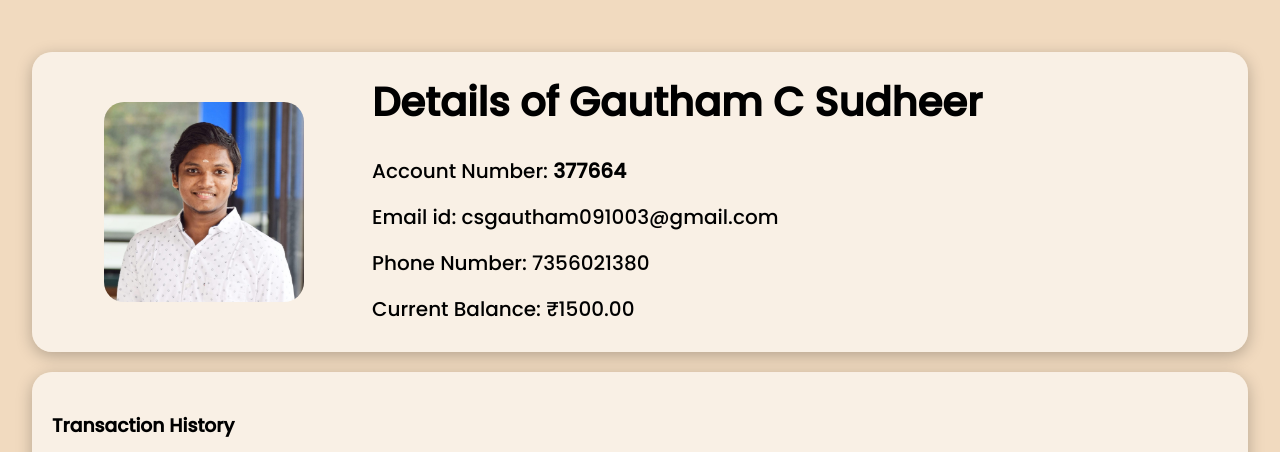
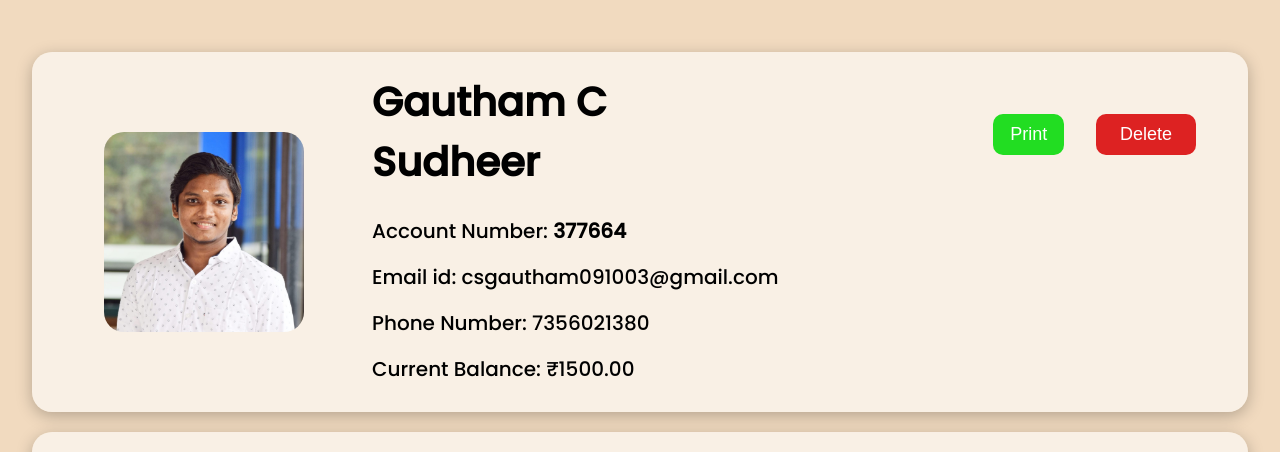
Before and after one commit to gauthamcsudheer/Bank-Management-System, a Django app: page /banking/customer-details/21/ in a window 1280 px wide. Shown: the part 102-554 px from the top of the page. Run offline with Django 4.2, Linux system fonts and the light colour scheme; data comes from the database, SQL or seed files in the repository; both versions use the stored data as it was after the commit.

Commit message:
USer Delete Function

```diff
--- a/banking/templates/customer_details.html
+++ b/banking/templates/customer_details.html
@@ -124,6 +124,50 @@
         th {
             background-color: rgba(44, 32, 24, 0.50);
         }
+
+        .header-section {
+            display: flex;
+            justify-content: space-between;
+            align-items: center;
+        }
+
+        .header-section h1 {
+            margin: 0;
+            margin-bottom: 1rem;
+            margin-right: 360px;
+            font-size: 40px;
+        }
+
+        .header-section button {
+            font-size: 18px;
+            border: none;
+            cursor: pointer;
+            padding: 10px;
+            width: 100px;
+            margin-right: 32px;
+            margin-bottom: 12px;
+            border-radius: 10px;
+        }
+
+        #printButton {
+            background-color: #22DD22; /* Green background for Print button */
+            color: #fff;
+        }
+
+        #printButton:hover {
+            background-color: #20CC20;
+            transition: 300ms;
+        }
+
+        #deleteButton {
+            background-color: #DD2222; /* Red background for Delete button */
+            color: #fff;
+        }
+
+        #deleteButton:hover {
+            background-color: #BB2020; /* Red background for Delete button */
+            transition: 300ms;
+        }
     </style>
 </head>
 
@@ -136,13 +180,21 @@
     </header>
 
     <main>
-
         <div class="details-container">
             <div class="profile">
                 <img src="{% if customer.photo %}{{ customer.photo.url }}{% else %}{% static 'default_profile.jpg' %}{% endif %}" alt="Profile photo">
 
                 <div class="profile-info">
-                    <h1>Details of {{ customer.name }}</h1>
+                    <div class="header-section">
+                        <h1>{{ customer.name }}</h1>
+                        <button id="printButton">Print</button>
+
+                        <!-- Updated form for deletion -->
+                        <form id="deleteForm" method="post" action="{% url 'delete_customer' customer.id %}">
+                            {% csrf_token %}
+                            <button type="submit" id="deleteButton">Delete</button>
+                        </form>
+                    </div>
 
                     <ul>
                         <li>Account Number: <b>{{ customer.account.account_number }}</b></li>
@@ -172,6 +224,21 @@
             </table>
         </div>
     </main>
+
+    <script>
+        function printPage() {
+            window.print();
+        }
+
+        function deleteCustomer() {
+            if (confirm("Are you sure you want to delete this customer?")) {
+                document.getElementById('deleteForm').submit();
+            }
+        }
+
+        document.getElementById('printButton').addEventListener('click', printPage);
+        document.getElementById('deleteButton').addEventListener('click', deleteCustomer);
+    </script>
 </body>
 
 </html>
--- a/banking/urls.py
+++ b/banking/urls.py
@@ -19,4 +19,6 @@ urlpatterns = [
      path('manager_logout/', auth_views.LogoutView.as_view(next_page='manager_login'), name='manager_logout'),
     path('manager-dashboard/', views.manager_dashboard, name='manager_dashboard'),
     path('customer-details/<int:customer_id>/', views.customer_details, name='customer_details'),
+
+    path('delete-customer/<int:customer_id>/', views.delete_customer, name='delete_customer'),
 ]
--- a/banking/views.py
+++ b/banking/views.py
@@ -284,6 +284,11 @@ def manager_login(request):
 
     return render(request, 'manager_login.html')
 
+def customer_details(request, customer_id):
+    customer = get_object_or_404(Customer, pk=customer_id)
+    return render(request, 'customer_details.html', {'customer': customer})
+
+
 @login_required
 def manager_dashboard(request):
     if not request.user.is_manager:
@@ -292,6 +297,18 @@ def manager_dashboard(request):
     customers = Customer.objects.all()
     return render(request, 'manager_dashboard.html', {'customers': customers})
 
-def customer_details(request, customer_id):
-    customer = get_object_or_404(Customer, pk=customer_id)
-    return render(request, 'customer_details.html', {'customer': customer})
+def delete_customer(request, customer_id):
+    if request.method == 'POST':
+        customer = get_object_or_404(Customer, pk=customer_id)
+
+        # Deleting related data (e.g., accounts and transactions)
+        customer.account.delete()
+
+        # Delete the associated user from Django's User model
+        user = customer.user
+        user.delete()
+
+        messages.success(request, 'Customer deleted successfully.')
+        return redirect('manager_dashboard')
+
+    return redirect('manager_dashboard')  # Redirect in case of GET request or invalid request
```
Also changed, not shown: db.sqlite3.
